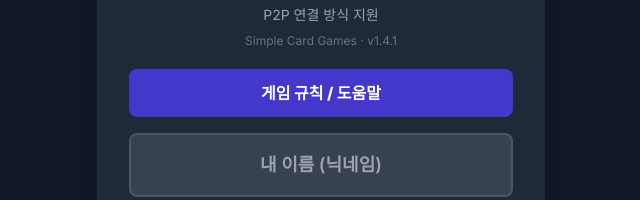
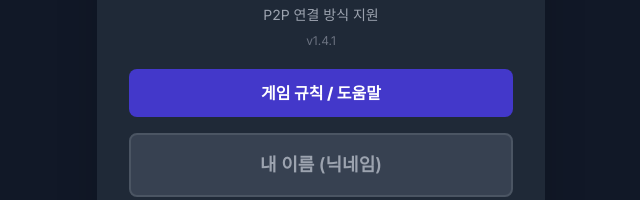
Before and after one commit to 2610413-phw/SCG, a plain HTML site: page index.html in a window 1280 px wide. Shown: the part 189-389 px from the top of the page, 319-959 px from the left. Drawn offline with nearby package versions, Linux system fonts and the light colour scheme.

Commit message:
Update and rename Simple_Card_Games_v1.4.1.html to index.html

```diff
--- a/Simple_Card_Games_v1.4.1.html
+++ b/index.html
@@ -561,7 +561,7 @@
         <div class="bg-gray-800 p-8 rounded-2xl shadow-2xl w-full max-w-md text-center">
             <h1 class="text-4xl font-extrabold text-green-400 mb-2">Simple Card Game️s</h1>
             <p class="text-gray-400 mb-6 text-sm">P2P 연결 방식 지원</p>
-            <p class="text-gray-500 text-xs text-center -mt-4 mb-5">Simple Card Games · v1.4.1</p>
+            <p class="text-gray-500 text-xs text-center -mt-4 mb-5">v1.4.1</p>
 
             <div class="space-y-4">
                 <button onclick="openHelp()" class="w-full bg-indigo-700 hover:bg-indigo-600 text-white font-bold py-3 rounded-lg">게임 규칙 / 도움말</button>
```
